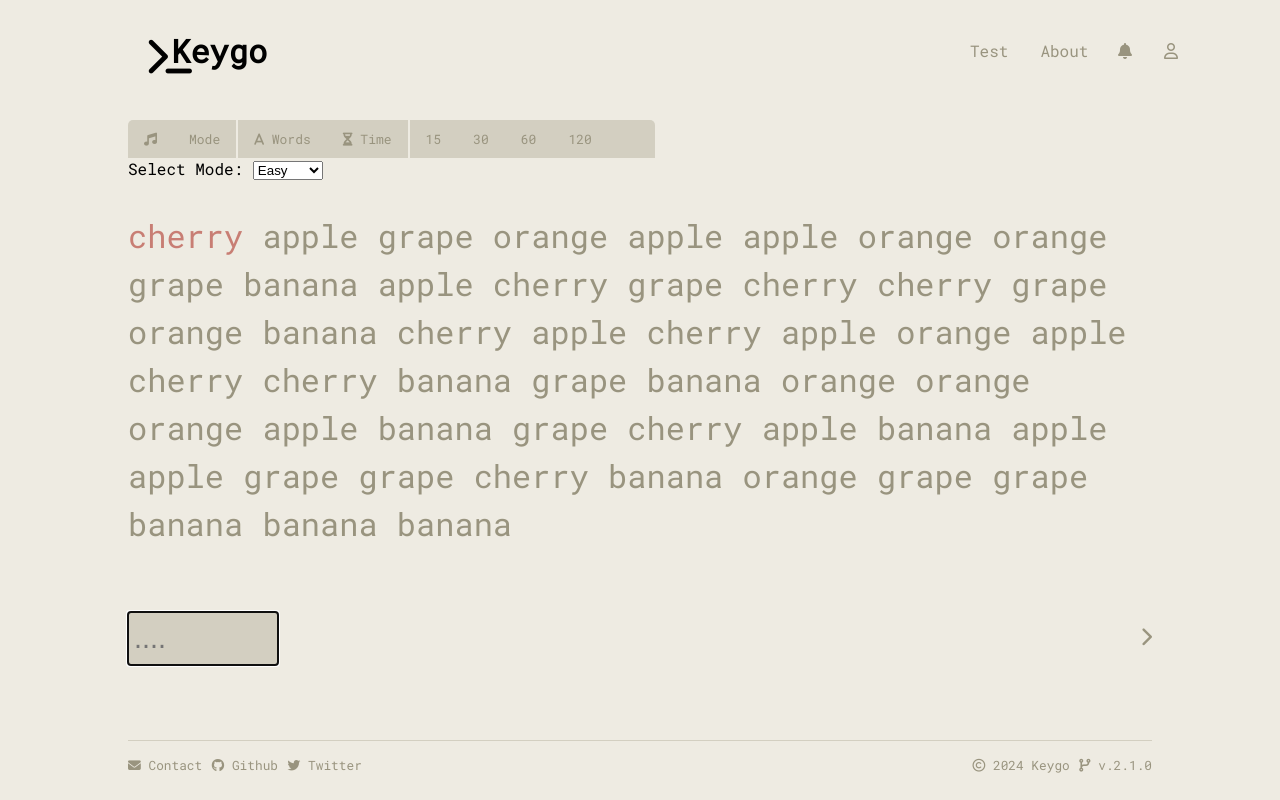
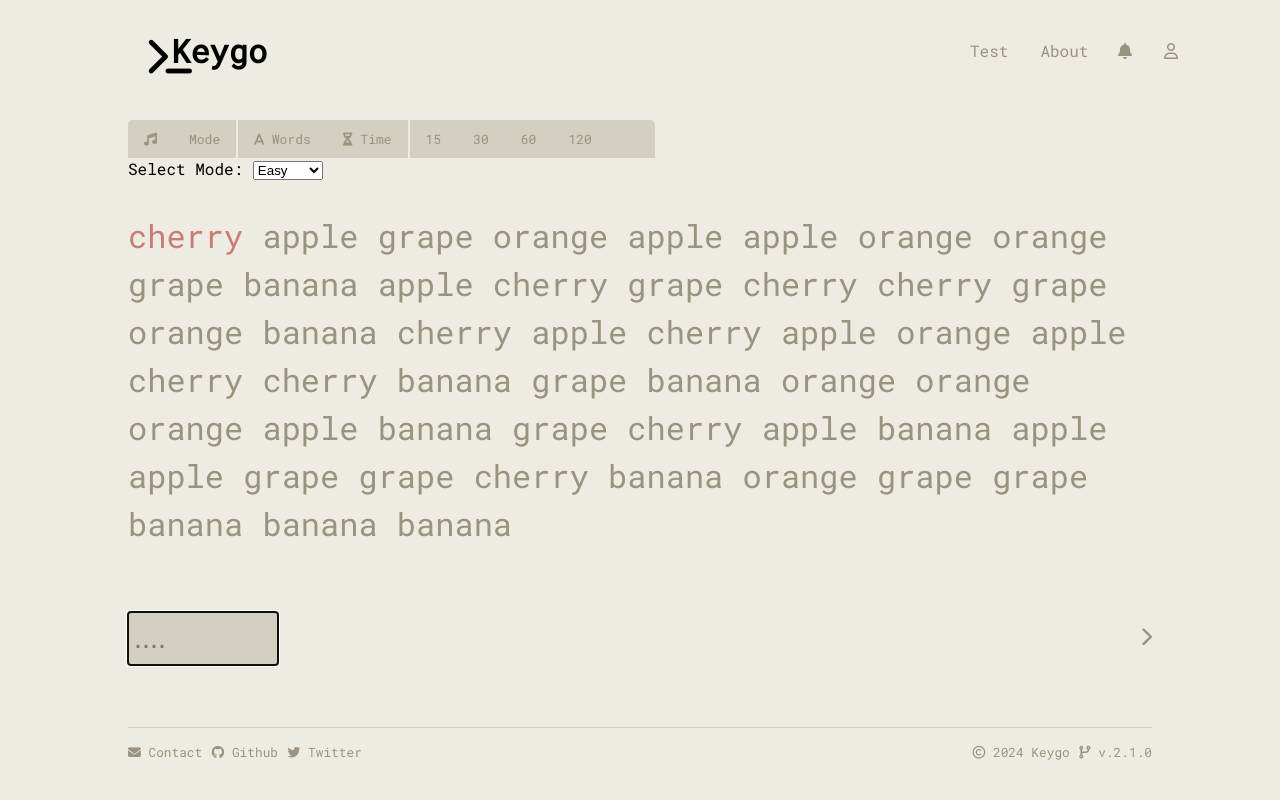
Before and after one commit to yoandiny/web1_exam, a website: page index.html in a window 1280 px wide. Drawn offline with Linux system fonts and the light colour scheme.

Commit message:
Ajustement de body,main et footer pour que footer ne se superpose pas à main quand c'est mode hard

```diff
--- a/assets/css/index.css
+++ b/assets/css/index.css
@@ -18,13 +18,18 @@
 .current-word{
   color: #c87e74;
 }
-body{
-  min-height: 95vh;
-  position: relative;
+body {
+  min-height: 100vh;
+  display: flex;
+  flex-direction: column;
   font-family: 'Roboto Mono', 'Arial';
   background-color: var(--bg_color);
   padding: 0 10vw;
 }
+main {
+  flex: 1;
+}
+
 
 /*---------------------------------------BAR-FEATURE-------------------- */
 .bar-feature {
@@ -120,15 +125,13 @@ display: block;
 
 
 /*---------------------------------------FOOTER-------------------- */
-footer{
+footer {
   border-top: 1px solid var(--sub_alt_color);
   padding-top: 1rem;
-  position: absolute;
-  bottom: 1rem;
   width: 80vw;
-  font-size: .8rem;
+  font-size: 0.8rem;
+  margin: 1rem auto 0 auto;
 }
-
 footer ul:nth-child(1) li{
   padding-right: 0.6rem;
 }
```
